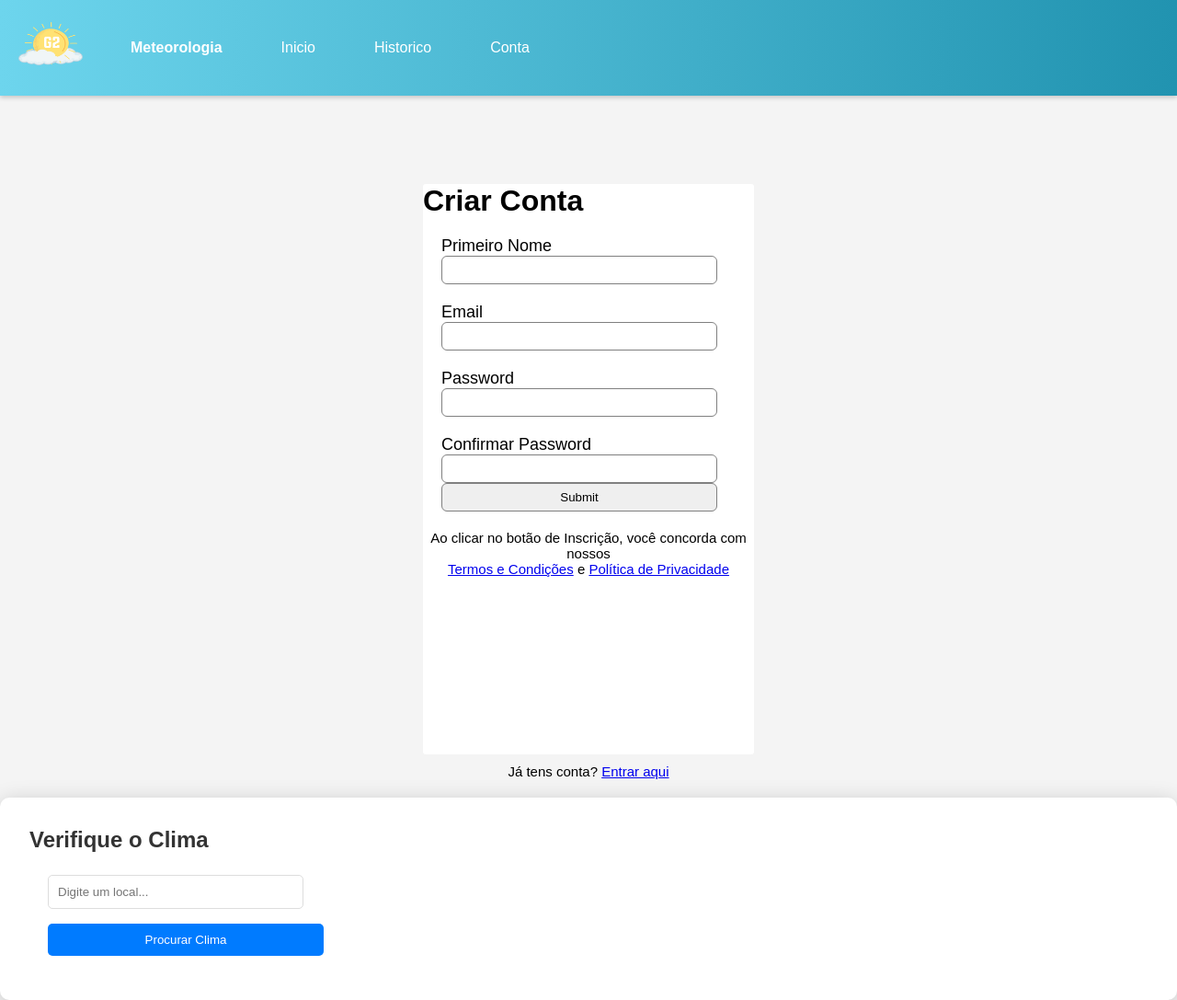
After one commit to 10Lima/Weather-website, a Django app: page /signup/ in a window 1280 px wide. The commit adds this page. Shown: the whole page at 92% size. Run offline with Django 5.2, Linux system fonts and the light colour scheme; some libraries are stand-ins or nearby versions.

Commit message:
O que fizeste ex:(paginas de login e signup)

```diff
--- /dev/null
+++ b/G2app/forms.py
@@ -0,0 +1,10 @@
+from django import forms
+from django.contrib.auth.forms import UserCreationForm
+from django.contrib.auth.models import User
+
+class SignUpForm(UserCreationForm):
+    email = forms.EmailField(max_length=254, help_text='Required. Inform a valid email address.')
+    username = forms.CharField(widget=forms.TextInput(attrs={'class': 'my-custom-class'}))
+    class Meta:
+        model = User
+        fields = ('username', 'email', 'password1', 'password2')
--- a/G2app/static/G2app/style.css
+++ b/G2app/static/G2app/style.css
@@ -10,24 +10,34 @@ body {
     background-color: #f4f4f4;
 
 }
-header{
-    padding: 0px 0%;
 
-}
-header > .navbar {
+header {
     position: fixed;
     top: 0;
     left: 0;
     width: 100%;
-    background: linear-gradient(to right, #6dd5ed, #2193b0); /* Gradiente de céu azul */
-    padding: 1rem 0;
+    background: linear-gradient(to right, #6dd5ed, #2193b0);
+    padding: 20px;
     display: flex;
-    justify-content: center;
+    justify-content: start; /* Alinha o conteúdo à esquerda */
     align-items: center;
     box-shadow: 0 2px 5px rgba(0,0,0,0.2);
-    z-index: 1000; /* Garante que a navbar fique acima de outros conteúdos */
+    z-index: 1000;
 }
 
+.logo {
+    margin-right: 20px; /* Ajusta o espaço entre o logo e a navbar */
+}
+
+.logo img {
+    height: 60px; /* Ajusta o tamanho do logo conforme necessário */
+    width: 70px; /* Mantém as proporções da imagem */
+}
+
+.navbar {
+    display: flex; /* Isso irá alinhar seus links horizontalmente */
+    align-items: center; /* Alinha os itens da navbar verticalmente */
+}
 .navbar a {
     text-decoration: none;
     color: white;
@@ -39,7 +49,7 @@ header > .navbar {
 
 .navbar a:hover,
 .navbar a:focus {
-    color: #ffd700; /* Efeito de hover amarelo como o sol */
+    color: #ffd700;
     transition: color 0.3s;
 }
 
@@ -70,11 +80,13 @@ header > .navbar {
 .weather-form {
     background: #fff;
     padding: 2em;
+    margin-top: 20px;
     border-radius: 10px;
     box-shadow: 0 5px 25px rgba(0,0,0,0.2);
 }
 
 .weather-form h2 {
+
     color: #333;
     margin-bottom: 1em;
 }
@@ -105,3 +117,62 @@ header > .navbar {
 .form-control button:hover {
     background-color: #0056b3;
 }
+.signup-box {
+    width: 360px;
+    height: 620px;
+    margin: auto;
+    background-color: white;
+    border-radius: 3px;
+    margin-top: 200px;
+
+  }
+
+  .login-box {
+    width: 360px;
+    height: 280px;
+    margin: auto;
+    border-radius: 3px;
+    background-color: white;
+    margin-top: 200px;
+  }
+
+
+  form {
+    width: 300px;
+    margin-left: 20px;
+  }
+
+  form label {
+    display: flex;
+    margin-top: 20px;
+    font-size: 18px;
+  }
+
+  form input {
+    width: 100%;
+    padding: 7px;
+    border: none;
+    border: 1px solid gray;
+    border-radius: 6px;
+    outline: none;
+  }
+  input[type="button"] {
+    width: 320px;
+    height: 35px;
+    margin-top: 20px;
+    border: none;
+    background-color: #49c1a2;
+    color: white;
+    font-size: 18px;
+  }
+  p {
+    text-align: center;
+    padding-top: 20px;
+    font-size: 15px;
+  }
+  .para-2 {
+    text-align: center;
+    color: rgb(0, 0, 0);
+    font-size: 15px;
+    margin-top: -10px;
+  }
--- a/G2app/templates/G2app/index.html
+++ b/G2app/templates/G2app/index.html
@@ -10,20 +10,23 @@
 <body>
     {% block navbar %}
   <header>
+    <div class="logo">
+        <img src="{% static 'G2app/img/logo.png' %}" alt="descrição imagem">
+    </div>
     <div class="navbar">
          <a href="#" class="navbar-brand">Meteorologia</a>
-            <a href="{% url 'index' %}">Home</a>
-            <a href="#">Sobre</a>
-            <a href="#">Contato</a>
-
-    </div><!-- nav bar-->
+        <a href="{% url 'index' %}">Inicio</a>
+        <a href="#">Historico</a>
+        <a href="{% url 'signup' %}">Conta</a>
+    </div>
 
     {% endblock navbar %}
 </header>
 <main>
+    {% block content %}{% endblock %}
     <div class="weather-form">
         <h2>Verifique o Clima</h2>
-        <form method="post" action="{% url 'index' %}"> <!-- Use 'index' ou a URL correta para o seu caso -->
+        <form method="post" action="{% url 'index' %}">
             {% csrf_token %}
             <div class="form-control">
                 <input type="text" name="location" placeholder="Digite um local..." required>
@@ -46,6 +49,7 @@
         <img src="http://openweathermap.org/img/w/{{ icon }}.png" alt="Ícone do Clima">
     </div>
     {% endif %}
+
 </main>
     <script src="https://code.jquery.com/jquery-3.3.1.slim.min.js"></script>
     <script src="https://stackpath.bootstrapcdn.com/bootstrap/4.3.1/js/bootstrap.bundle.min.js" ></script>
--- /dev/null
+++ b/G2app/templates/G2app/signup.html
@@ -0,0 +1,29 @@
+{% extends 'G2app/index.html' %}
+{% block content %}
+<div class="signup-box">
+    <h1>Criar Conta</h1>
+    <form method="post">
+      {% csrf_token %}
+      <label for="id_username">Primeiro Nome</label>
+      {{ form.username }}
+
+      <label for="id_email">Email</label>
+      {{ form.email }}
+
+      <label for="id_password1">Password</label>
+      {{ form.password1 }}
+
+      <label for="id_password2">Confirmar Password</label>
+      {{ form.password2 }}
+
+      <input type="submit" value="Submit" />
+    </form>
+    <p>
+      Ao clicar no botão de Inscrição, você concorda com nossos<br />
+      <a href="#">Termos e Condições</a> e <a href="#">Política de Privacidade</a>
+    </p>
+  </div>
+  <p class="para-2">
+    Já tens conta? <a href="{% url 'login' %}">Entrar aqui</a>
+  </p>
+{% endblock %}
--- a/G2app/urls.py
+++ b/G2app/urls.py
@@ -1,7 +1,10 @@
 from django.urls import path
 from .import views
+from .views import signup
+from django.contrib.auth.views import LoginView
 
 urlpatterns = [
   path('', views.index, name='index'),
-
+  path('signup/', signup, name='signup'),
+  path('login/', LoginView.as_view(template_name='G2app/login.html'), name='login'),
 ]
--- a/G2app/views.py
+++ b/G2app/views.py
@@ -1,5 +1,7 @@
-from django.shortcuts import render, HttpResponse
+from django.shortcuts import render, redirect
 import requests
+from django.contrib.auth import login, authenticate
+from .forms import SignUpForm
 
 # Create your views here.
 
@@ -24,3 +26,18 @@ def index(request):
         return render(request, 'G2app/index.html', context)
     else:
         return render(request, 'G2app/index.html')
+
+   #criar conta---
+def signup(request):
+    if request.method == 'POST':
+        form = SignUpForm(request.POST)
+        if form.is_valid():
+            form.save()
+            username = form.cleaned_data.get('username')
+            raw_password = form.cleaned_data.get('password1')
+            user = authenticate(username=username, password=raw_password)
+            login(request, user)
+            return redirect('index')
+    else:
+        form = SignUpForm()
+    return render(request, 'G2app/signup.html', {'form': form})
--- a/dicas.txt
+++ b/dicas.txt
@@ -4,3 +4,6 @@ atualizar ficheiros no reposito(escrever estes comandos na bash do git)
     git add .
     git commit -m "O que fizeste ex:(atualização no codigo)"
     git push
+
+Mudanças ao voivo em cmd
+browser-sync start --proxy localhost:8000 --files "C:\Users\bruno\Desktop\utad\lab 2\projeto 2\app django\meteorologia"
--- a/meteorologia/settings.py
+++ b/meteorologia/settings.py
@@ -38,7 +38,9 @@ INSTALLED_APPS = [
     'django.contrib.sessions',
     'django.contrib.messages',
     'django.contrib.staticfiles',
+    'django_extensions',
     "G2app"
+
 ]
 
 MIDDLEWARE = [
@@ -56,7 +58,7 @@ ROOT_URLCONF = 'meteorologia.urls'
 TEMPLATES = [
     {
         'BACKEND': 'django.template.backends.django.DjangoTemplates',
-        'DIRS': [BASE_DIR / 'templates'],
+        'DIRS': [os.path.join(BASE_DIR, 'G2app/templates')],
         'APP_DIRS': True,
         'OPTIONS': {
             'context_processors': [
```
Also changed, not shown: G2app/templates/G2app/login.html (added, +20 -0 lines), G2app/static/G2app/img/logo.png (added).
